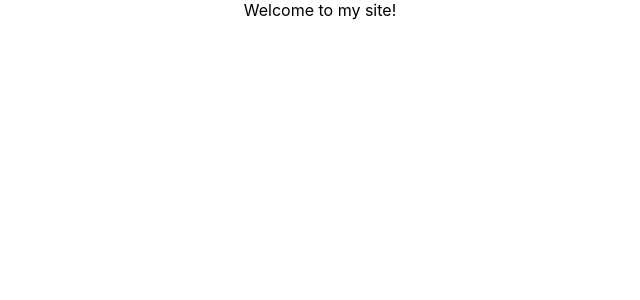
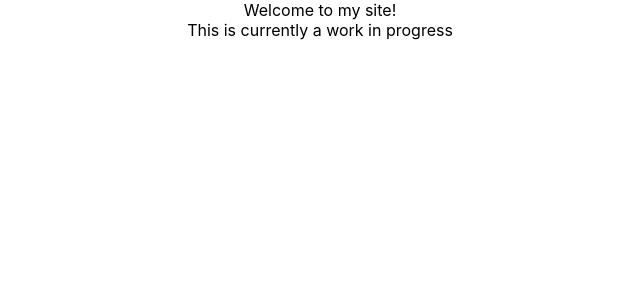
Before and after one commit to ilopezro/ilopezro.github.io, a React (Create React App) app: page / in a window 1280 px wide. Shown: the top 300 px of the page, without its empty margins (320-960 px from the left). Built offline with nearby package versions, Linux system fonts and the light colour scheme.

Commit message:
Install Husky (#18)
* installed husky and moved types to dev deps

* Added husky and lint-staged to style and fix ts, tsx, and scss files

```diff
--- a/src/App.tsx
+++ b/src/App.tsx
@@ -2,7 +2,12 @@ import React from "react";
 import "./App.scss";
 
 const App: React.FC = () => {
-  return <div className='App'>Welcome to my site!</div>;
+  return (
+    <div className='App'>
+      Welcome to my site!
+      <div>This is currently a work in progress</div>
+    </div>
+  );
 };
 
 export default App;
```
Also changed, not shown: lint-staged.config.js (added, +11 -0 lines), package.json (+8 -5 lines), 2 other files (tests, documents, lock files or other folders).
